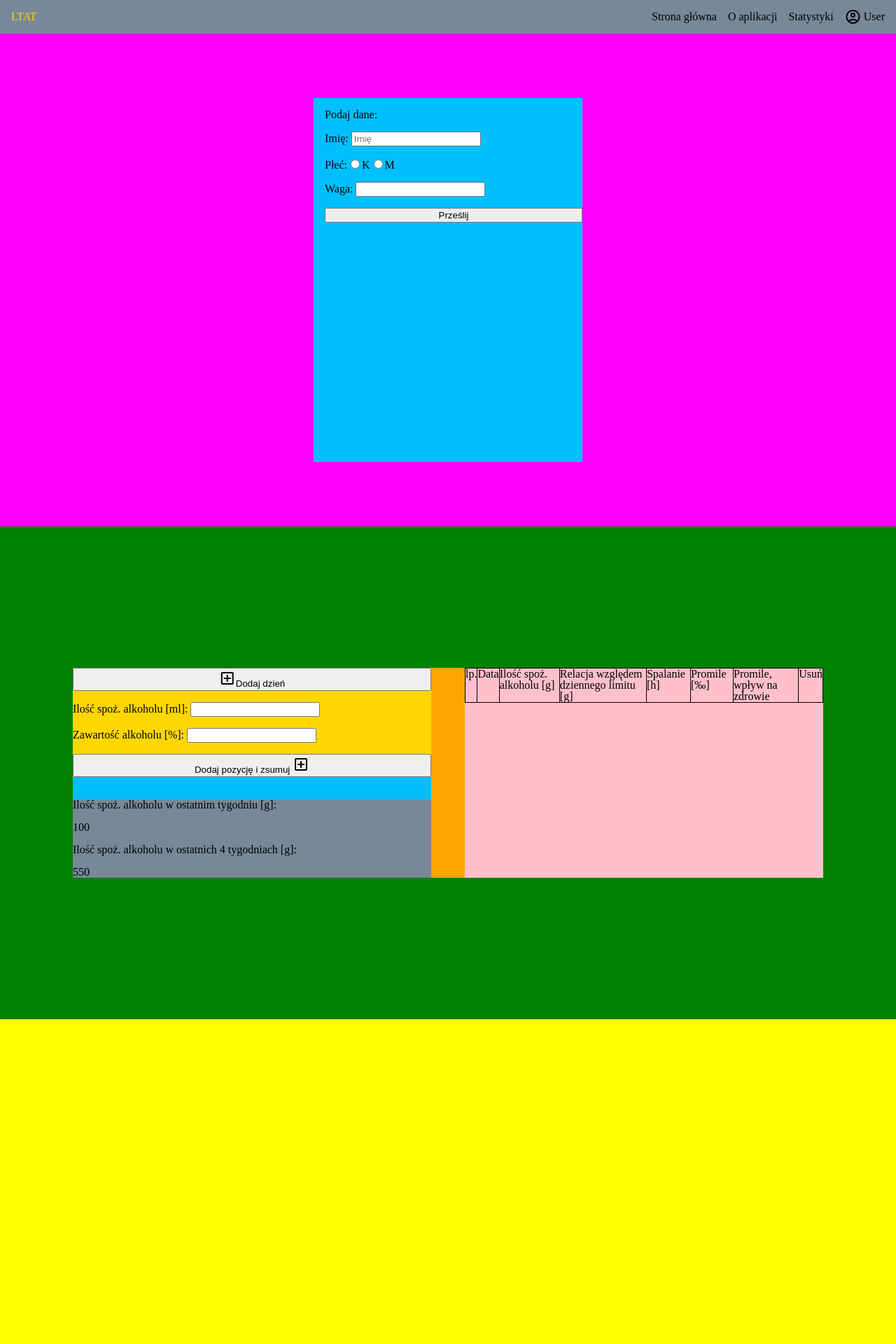
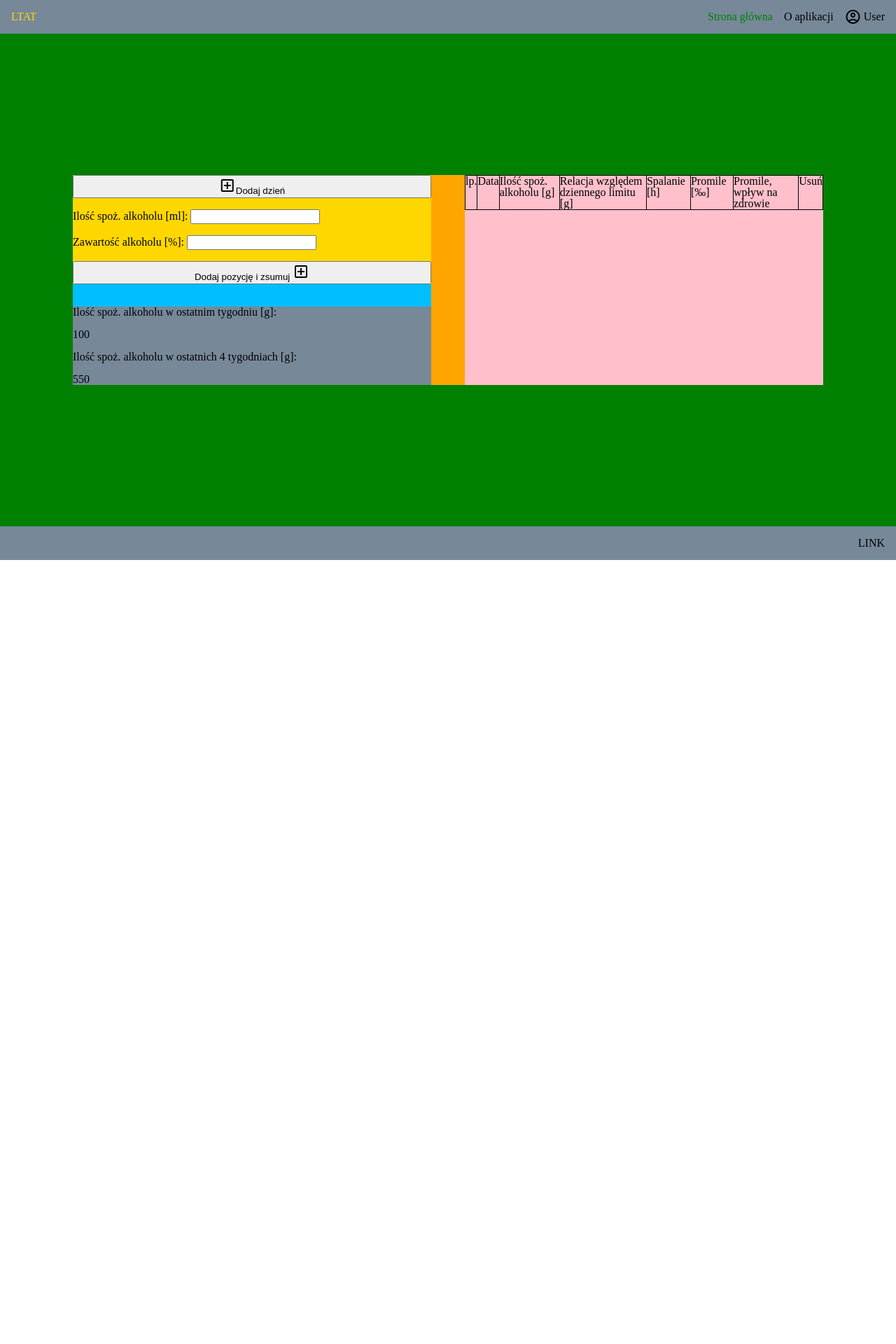
Before and after one commit to Tommatino/LTAT, a React (Vite) app: page / in a window 1280 px wide. Shown: the top 1920 px of the page at 70% size. After the commit the page ends 800 px from the top, so only its background shows below. Built offline with nearby package versions, Linux system fonts and the light colour scheme.

Commit message:
add routing

```diff
--- a/src/App.jsx
+++ b/src/App.jsx
@@ -1,20 +1,28 @@
 import Header from './Header'
-import Login from "./Login.jsx";
 import Footer from "./Footer.jsx";
-import MainPage from "./MainPage.jsx";
+import Home from "./Home.jsx";
 import About from "./About.jsx";
 import Statistics from "./Statistics.jsx";
+
+import {
+    HashRouter as Router,
+    Routes,
+    Route,
+    NavLink,
+} from 'react-router-dom';
+
 function App() {
 
   return (
-    <>
-      <Header />
-      <Login />
-      <MainPage />
-      <About />
-      <Statistics />
-      <Footer />
-    </>
+    <Router>
+        <Header />
+        <Routes>
+            <Route path ="/" element={<Home />}/>
+            <Route path ="/about" element={<About />}/>
+            <Route path ="/statistics" element={<Statistics />}/>
+        </Routes>
+        <Footer />
+    </Router>
   )
 }
 
--- a/src/Header.jsx
+++ b/src/Header.jsx
@@ -1,4 +1,5 @@
 import styles from './header.module.scss'
+import {NavLink} from "react-router-dom";
 
 // import {
 //     HashRouter as Router,
@@ -16,13 +17,16 @@ function Header(props) {
                 <a href={"/"} className={styles.logo}>LTAT</a>
                 <nav className={styles.menu}>
                     <ul className={styles.menu_nav}>
-                        <li className={styles.li}><a href={"/"}>Strona główna</a></li>
-                        <li className={styles.li}><a href={"/"}>O aplikacji</a></li>
-                        <li className={styles.li}><a href={"/"}>Statystyki</a></li>
                         <li className={styles.li}>
-                            <a className={styles.a} href={"/"}>
-                                <span className={`${styles.span} material-symbols-outlined`}>account_circle</span>User
-                            </a>
+                            <NavLink to={"/"} style={({isActive}) => isActive ? {color: 'green'} : {}} end>Strona główna</NavLink>
+                        </li>
+                        <li className={styles.li}>
+                            <NavLink to={"/about"} style={({isActive}) => isActive ? {color: 'green'} : {}} end>O aplikacji</NavLink>
+                        </li>
+                        <li className={styles.li}>
+                            <NavLink to={"/statistics"} className={styles.NavLink} style={({isActive}) => isActive ? {color: 'green'} : {}} end>
+                            <span className={`${styles.span} material-symbols-outlined`}>account_circle</span>User
+                            </NavLink>
                         </li>
                     </ul>
                 </nav>
--- a/src/Login.jsx
+++ b/src/Login.jsx
@@ -6,7 +6,10 @@ function Login(props) {
             <form className={`${styles.login_form}`}>
                 <p className={`${styles.p}`}>Podaj dane:</p>
                 <label className={styles.label}>
-                    Imię: <input type="text" placeholder="Imię"/>
+                    Nick: <input type="text" placeholder="Nick"/>
+                </label>
+                <label className={styles.label}>
+                    Hasło: <input type="text" placeholder="Hasło"/>
                 </label>
                 <label className={styles.label}>
                     Płeć:
--- a/src/header.module.scss
+++ b/src/header.module.scss
@@ -20,7 +20,7 @@
           margin-right: 1rem;
           &:last-child {
             margin-right: 0;
-            .a {
+            .NavLink {
             display: flex;
             align-items: center;
             }
```
Also changed, not shown: src/Home.jsx (renamed from src/MainPage.jsx, +5 -3 lines), src/home.module.scss (renamed from src/mainpage.module.scss).
